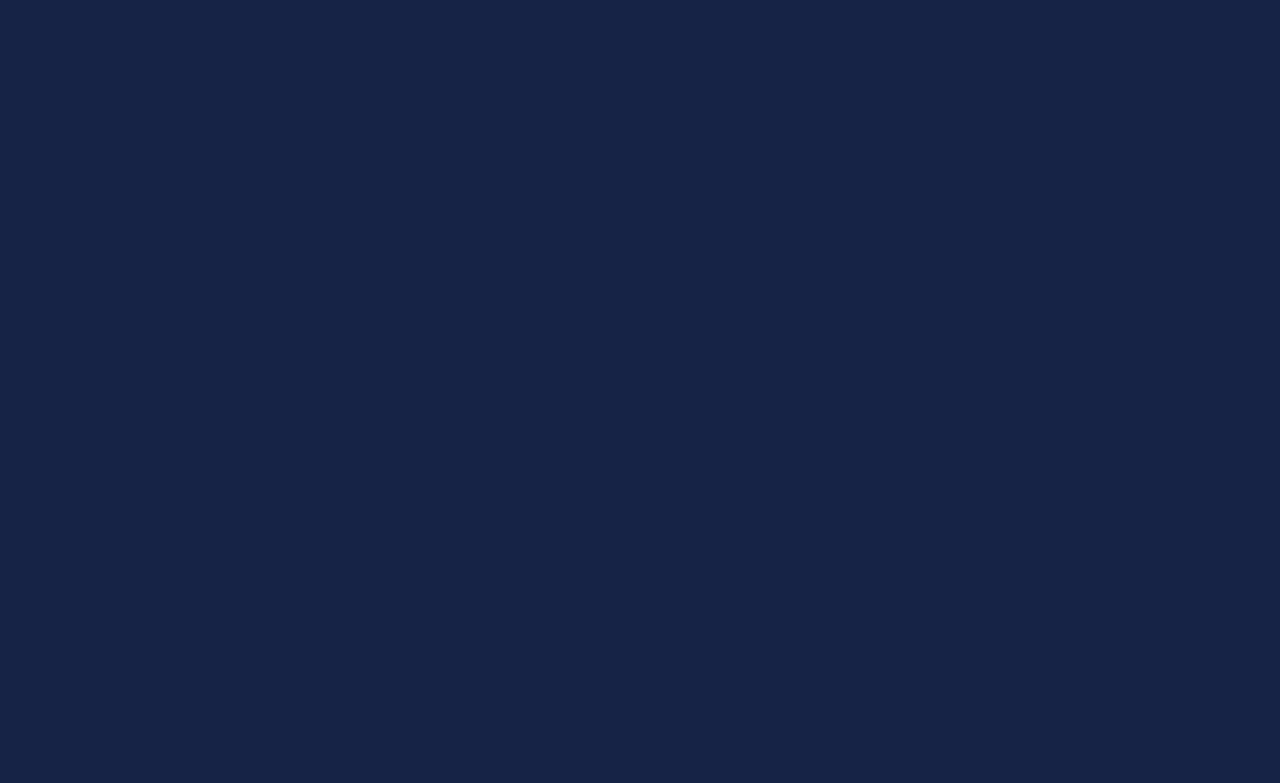
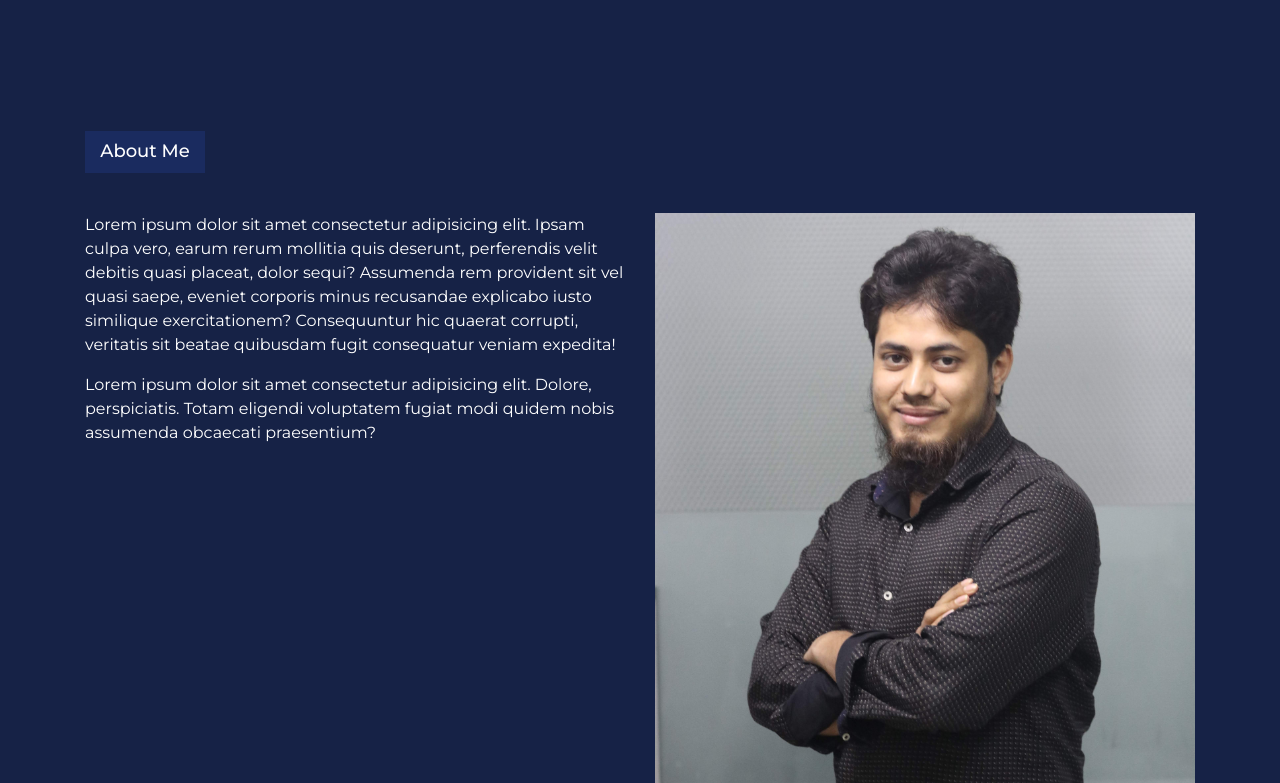
Before and after one commit to nazmulweb/Portfolio, a React (Create React App) app: page / in a window 1280 px wide. Shown: the part 737-1520 px from the top of the page. Before the commit the page ends 800 px from the top, so only its background shows below. Built offline with nearby package versions, Linux system fonts and the light colour scheme.

Commit message:
Working on about me section

```diff
--- a/src/components/about.js
+++ b/src/components/about.js
@@ -1,10 +1,29 @@
 import React, { Component } from 'react'
+import Photo from '../assets/img/me.JPG'
+import { Title } from './common'
 
 export class About extends Component {
     render() {
         return (
             <React.Fragment>
-
+                <section className="about-area mt-5">
+                    <div className="container">
+                        <div className="row">
+                            <div className="col-sm-12">
+                                <Title title="About Me" mtBottom = "40px" />
+                            </div>
+                            <div className="col-sm-12 col-md-6">
+                                <div className="about-left">
+                                    <p>Lorem ipsum dolor sit amet consectetur adipisicing elit. Ipsam culpa vero, earum rerum mollitia quis deserunt, perferendis velit debitis quasi placeat, dolor sequi? Assumenda rem provident sit vel quasi saepe, eveniet corporis minus recusandae explicabo iusto similique exercitationem? Consequuntur hic quaerat corrupti, veritatis sit beatae quibusdam fugit consequatur veniam expedita!</p>
+                                    <p className="mt-3">Lorem ipsum dolor sit amet consectetur adipisicing elit. Dolore, perspiciatis. Totam eligendi voluptatem fugiat modi quidem nobis assumenda obcaecati praesentium?</p>
+                                </div>
+                            </div>
+                            <div className="col-sm-12 col-md-6">
+                                <img src={Photo} alt="profile"/>
+                            </div>
+                        </div>
+                    </div>
+                </section>
             </React.Fragment>
         )
     }
--- a/src/components/common/title.js
+++ b/src/components/common/title.js
@@ -1,10 +1,10 @@
 import React from 'react'
 import './title.css'
 
-const Title = ({title})  => {
+const Title = ({title, mtBottom})  => {
     return (
         <React.Fragment>
-            <h4 className="title">{title}</h4>
+            <h4 className="title" style={{marginBottom: mtBottom ? mtBottom : ''}}>{title}</h4>
         </React.Fragment>
     )
 }
--- a/src/index.css
+++ b/src/index.css
@@ -29,6 +29,10 @@ code {
     monospace;
 }
 
+img{
+  width: 100%;
+}
+
 ul{
   margin: 0;
   padding: 0;
```
Also changed, not shown: src/assets/img/me.JPG (added).
